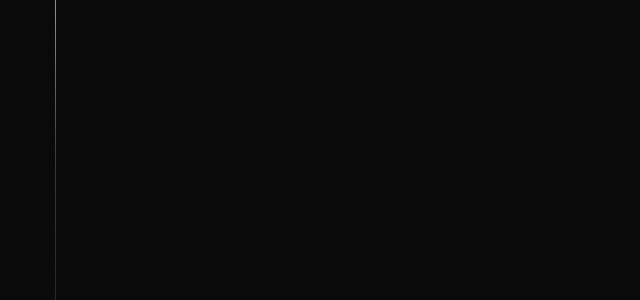
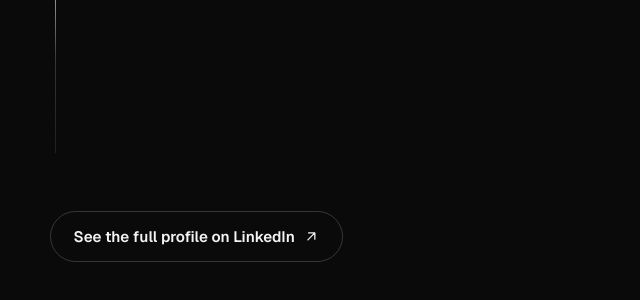
Before and after one commit to Olebraende/portfolio-olebrande, a Next.js app: page /en in a window 1280 px wide. Shown: the part 2077-2377 px from the top of the page, without its empty margins (0-640 px from the left). Built offline with nearby package versions, Linux system fonts and the light colour scheme.

Commit message:
Simplify experience section, add LinkedIn link and use green for current status

```diff
--- a/components/Building.module.css
+++ b/components/Building.module.css
@@ -22,7 +22,7 @@
   width: 8px;
   height: 8px;
   border-radius: 50%;
-  background: var(--accent);
+  background: var(--ok);
   animation: pulse 1.6s ease-in-out infinite;
 }
 @keyframes pulse {
--- a/components/Experience.module.css
+++ b/components/Experience.module.css
@@ -31,9 +31,9 @@
   background: var(--bg);
 }
 .dot[data-current='true'] {
-  border-color: var(--accent);
-  background: var(--accent);
-  box-shadow: 0 0 0 5px rgba(255, 106, 77, 0.18);
+  border-color: var(--ok);
+  background: var(--ok);
+  box-shadow: 0 0 0 5px rgba(74, 222, 128, 0.18);
 }
 
 .head {
@@ -47,13 +47,13 @@
 }
 .badge {
   padding: 0.15rem 0.7rem;
-  border: 1px solid var(--accent);
+  border: 1px solid var(--ok);
   border-radius: 999px;
   font-family: var(--font-geist-mono), monospace;
   font-size: 0.72rem;
   letter-spacing: 0.06em;
   text-transform: uppercase;
-  color: var(--accent);
+  color: var(--ok);
 }
 
 .meta {
@@ -74,24 +74,6 @@
   font-weight: 550;
 }
 
-.text {
-  margin-top: 1rem;
-  color: var(--text-muted);
+.more {
+  margin-top: clamp(2rem, 4vw, 3rem);
 }
-
-.tags {
-  display: flex;
-  flex-wrap: wrap;
-  gap: 0.4rem;
-  margin-top: 1.1rem;
-  padding: 0;
-  list-style: none;
-}
-.tags li {
-  padding: 0.2rem 0.7rem;
-  border: 1px solid var(--border);
-  border-radius: 999px;
-  font-family: var(--font-geist-mono), monospace;
-  font-size: 0.74rem;
-  color: var(--text-muted);
-}
--- a/components/Experience.tsx
+++ b/components/Experience.tsx
@@ -1,3 +1,5 @@
+import { LINKEDIN_URL } from '@/lib/site';
+import { ArrowUpRight } from '@/app/icons';
 import type { Dictionary } from '@/dictionaries/no';
 import styles from './Experience.module.css';
 
@@ -20,19 +22,12 @@ function JobEntry({ job, currentLabel }: { job: Job; currentLabel: string }) {
         <span>{job.location}</span>
       </p>
 
-      <p className={styles.text}>{job.text}</p>
-
-      <ul className={styles.tags} aria-label="Tags">
-        {job.tags.map((tag) => (
-          <li key={tag}>{tag}</li>
-        ))}
-      </ul>
     </li>
   );
 }
 
 export default function Experience({ dict }: { dict: Dictionary }) {
-  const { eyebrow, title, current, items } = dict.experience;
+  const { eyebrow, title, current, linkedin, items } = dict.experience;
 
   return (
     <section id="experience" className="section" aria-labelledby="experience-title">
@@ -49,6 +44,17 @@ export default function Experience({ dict }: { dict: Dictionary }) {
             <JobEntry key={`${job.company}-${job.period}`} job={job} currentLabel={current} />
           ))}
         </ol>
+
+        <a
+          href={LINKEDIN_URL}
+          target="_blank"
+          rel="noopener noreferrer"
+          className={`btn ${styles.more}`}
+        >
+          {linkedin}
+          <span className="visually-hidden"> {dict.common.opensNew}</span>
+          <ArrowUpRight />
+        </a>
       </div>
     </section>
   );
--- a/dictionaries/en.ts
+++ b/dictionaries/en.ts
@@ -66,6 +66,7 @@ export const en: Dictionary = {
   experience: {
     eyebrow: 'Experience',
     title: "Where I've worked.",
+    linkedin: 'See the full profile on LinkedIn',
     current: 'Current',
     items: [
       {
@@ -75,8 +76,6 @@ export const en: Dictionary = {
         period: 'Aug 2026 to present',
         location: 'Ørsta',
         current: true,
-        text: 'I teach and support participants in Kodehode who are moving on to work or education. I mentor in frontend and web development with HTML, CSS, JavaScript and React, and also help with project work, workplace skills and good study and work habits.',
-        tags: ['Frontend', 'Mentoring', 'HTML', 'CSS', 'JavaScript', 'React'],
       },
       {
         role: 'Junior IT Consultant (internship)',
@@ -85,8 +84,6 @@ export const en: Dictionary = {
         period: 'May 2025 to Jan 2026',
         location: 'Hareid, hybrid',
         current: false,
-        text: 'I contributed to the development of internal systems and a customer portal, with tasks across frontend, backend and database.',
-        tags: ['React', 'JavaScript', 'Node.js', 'Express', 'SQL', 'PostgreSQL', 'Git'],
       },
     ],
   },
--- a/dictionaries/no.ts
+++ b/dictionaries/no.ts
@@ -64,6 +64,7 @@ export const no = {
   experience: {
     eyebrow: 'Erfaring',
     title: 'Hvor jeg har jobbet.',
+    linkedin: 'Se hele profilen på LinkedIn',
     current: 'Nåværende',
     items: [
       {
@@ -73,8 +74,6 @@ export const no = {
         period: 'aug. 2026 til nå',
         location: 'Ørsta',
         current: true,
-        text: 'Jeg underviser og følger opp deltakere i Kodehode som skal videre til jobb eller utdanning. Jeg veileder i frontend og webutvikling med HTML, CSS, JavaScript og React, og hjelper også med prosjektarbeid, arbeidslivskompetanse og gode studie- og arbeidsvaner.',
-        tags: ['Frontend', 'Veiledning', 'HTML', 'CSS', 'JavaScript', 'React'],
       },
       {
         role: 'Junior IT-konsulent (praksis)',
@@ -83,8 +82,6 @@ export const no = {
         period: 'mai 2025 til jan. 2026',
         location: 'Hareid, hybrid',
         current: false,
-        text: 'Jeg bidro i utviklingen av interne systemer og en kundeportal, med oppgaver innen frontend, backend og database.',
-        tags: ['React', 'JavaScript', 'Node.js', 'Express', 'SQL', 'PostgreSQL', 'Git'],
       },
     ],
   },
```
